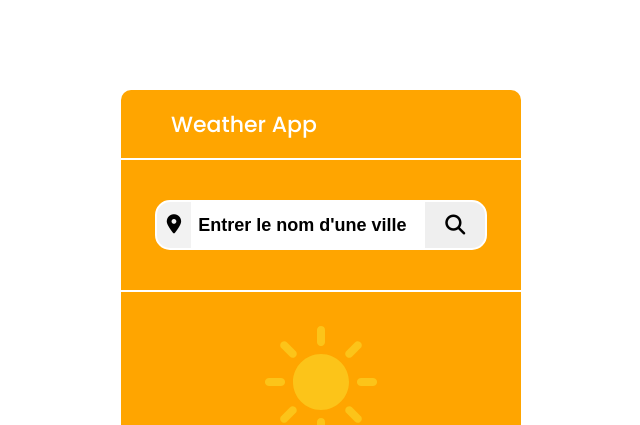
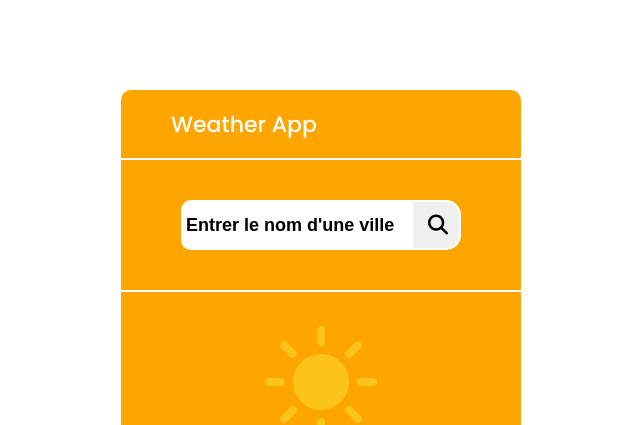
Before and after one commit to AndyRama/project_pj_02, a website: page index.html in a window 1280 px wide. Shown: the top 425 px of the page, without its empty margins (319-959 px from the left). Drawn offline with Linux system fonts and the light colour scheme.

Commit message:
(feat) update search bar and hide icon map

```diff
--- a/index.html
+++ b/index.html
@@ -18,11 +18,12 @@
 
       <section class="card-header">
         <form id="search-bar">
-          <div class="map-img">
+        <!-- btn geoloc -->
+          <!-- <div class="map-img">
             <div id="map-icon">
               <i class="fas fa-map-marker-alt"></i>
             </div>
-          </div>
+          </div> -->
           <div id="map-input">
             <input type="search" id="search-input" placeholder="Entrer le nom d'une ville"/>
           </div>
--- a/style.css
+++ b/style.css
@@ -54,7 +54,6 @@ header {
   align-items: center;
   width: 100%;
   height: 50px;
-  /* margin-bottom: 10px; */
 }
 
 #search-input {
@@ -67,6 +66,7 @@ header {
   font-family: "Raleway", sans-serif;
   padding-left: 5px;
   border: 0;
+  border-radius: 10px 0 0 10px;
 }
 
 #search-input::placeholder {
@@ -74,8 +74,8 @@ header {
 }
 
 #search-icon {
-  padding-left: 20px;
-  padding-right: 20px;
+  padding-left: 15px;
+  padding-right: 15px;
   margin-top: 5px;
 }
 
@@ -84,21 +84,21 @@ header {
   align-items: center;
   justify-items: center;
   height: 50px;
-  max-width: 150px;
+  width: 50px;
   background-color: #f2f2f2;
   border-radius: 15px 0 0 15px;
   border: 2px solid white;
 }
 
 #map-icon i {
-  padding-left: 10px;
-  padding-right: 10px;
+  padding-left: 15px;
+  padding-right: 15px;
   font-size: larger;
 }
 
 #map-marker {
   height: 50px;
-  max-width: 100px;
+  width: 50px;
   border-style: none;
   border-radius: 0 15px 15px 0;
   font-family: "Raleway", sans-serif;
```
